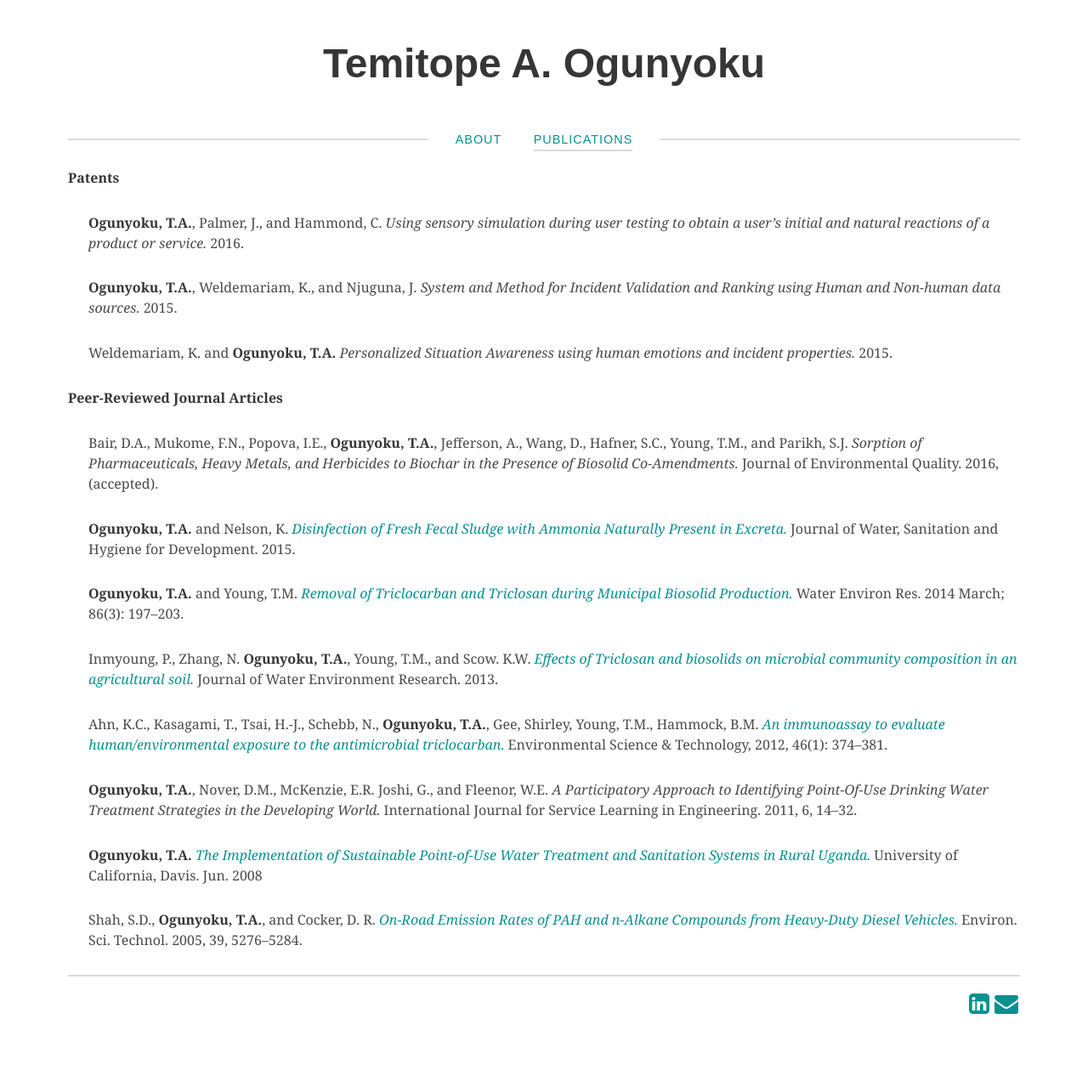
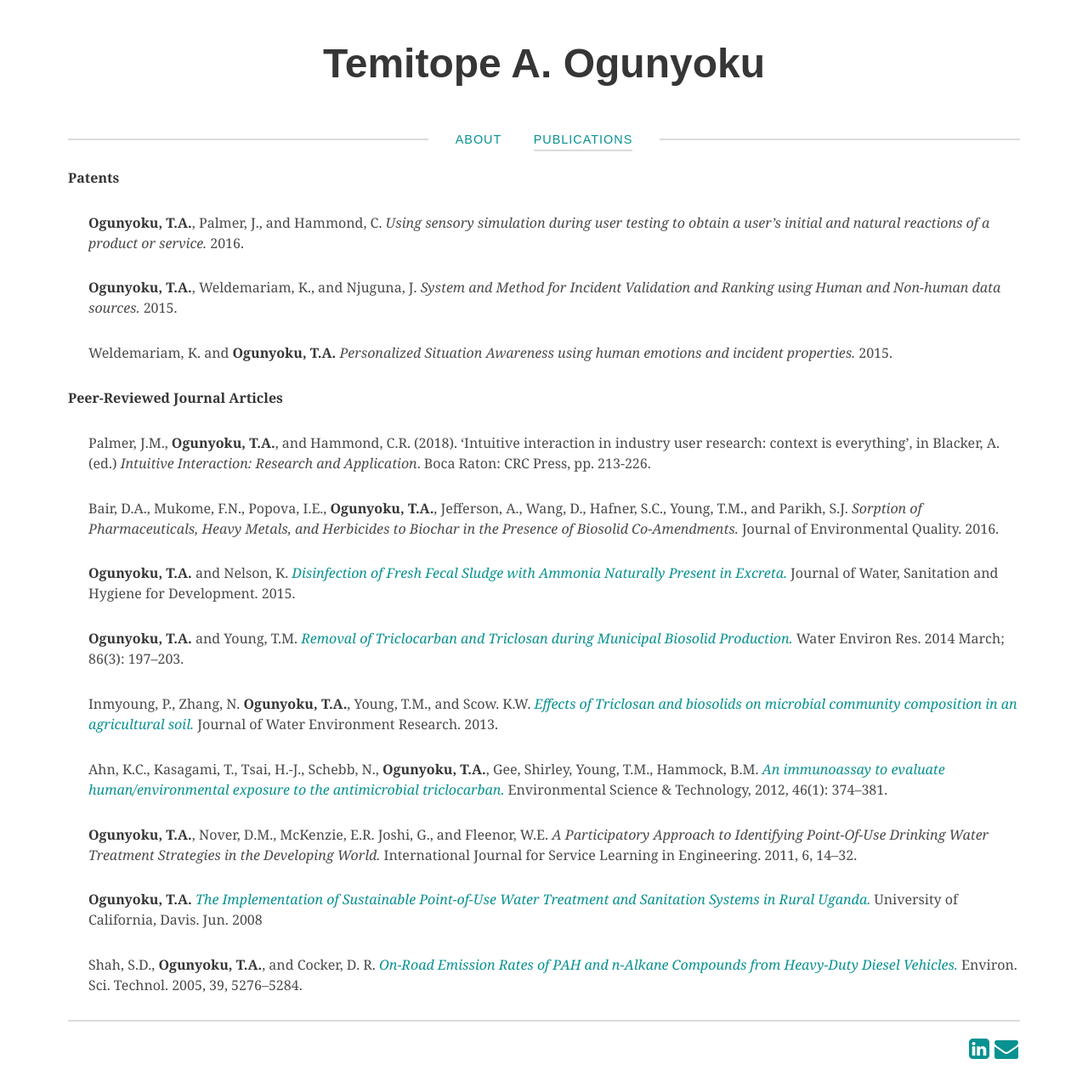
Before and after one commit to tderenzi/tderenzi.github.io, a Jekyll site: the page built from publications.md, in a window 1280 px wide. Shown: the whole page at 85% size. Built offline with Jekyll 4.4.1, drawn with Linux system fonts in a browser that asks for light colours; before the commit the page ends 1226 px from its top, so only the background shows below that.

Commit message:
Updating publications

```diff
--- a/publications.md
+++ b/publications.md
@@ -10,7 +10,9 @@ permalink: /publications/
 - Weldemariam, K. and **Ogunyoku, T.A.** *Personalized Situation Awareness using human emotions and incident properties.* 2015.
 
 **Peer-Reviewed Journal Articles**
-- Bair, D.A., Mukome, F.N., Popova, I.E., **Ogunyoku, T.A.**, Jefferson, A., Wang, D., Hafner, S.C., Young, T.M., and Parikh, S.J. *Sorption of Pharmaceuticals, Heavy Metals, and Herbicides to Biochar in the Presence of Biosolid Co-Amendments.* Journal of Environmental Quality. 2016, (accepted).
+- Palmer, J.M., **Ogunyoku, T.A.**, and Hammond, C.R. (2018). 'Intuitive interaction in industry user research: context is everything', in  Blacker, A. (ed.) *Intuitive Interaction: Research and Application*. Boca Raton: CRC Press, pp. 213-226.
+
+- Bair, D.A., Mukome, F.N., Popova, I.E., **Ogunyoku, T.A.**, Jefferson, A., Wang, D., Hafner, S.C., Young, T.M., and Parikh, S.J. *Sorption of Pharmaceuticals, Heavy Metals, and Herbicides to Biochar in the Presence of Biosolid Co-Amendments.* Journal of Environmental Quality. 2016.
 
 - **Ogunyoku, T.A.** and Nelson, K. [*Disinfection of Fresh Fecal Sludge with Ammonia Naturally Present in Excreta.*](/assets/pubs/Disinfection of Fresh Fecal Sludge with Ammonia Naturally Present in Excreta.pdf){:target="_blank"} Journal of Water, Sanitation and Hygiene for Development. 2015.
 
```
